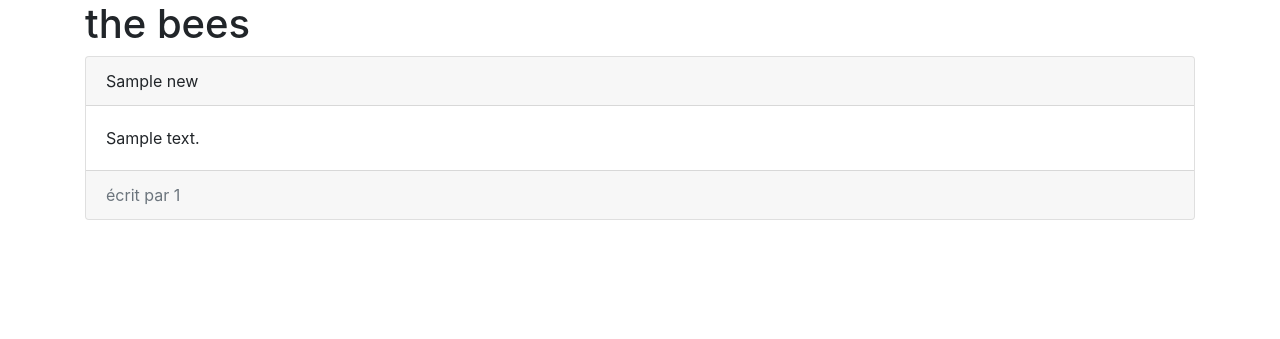
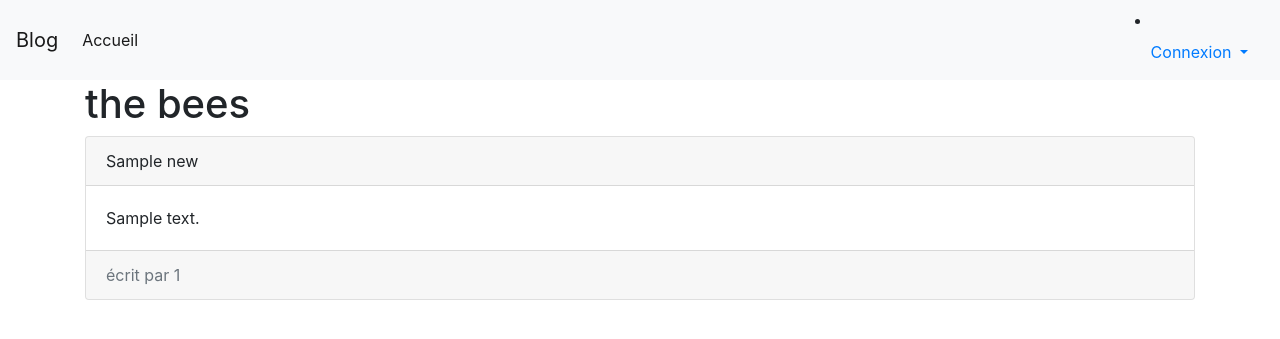
Before and after one commit to AngryKiller/Projet-NSI, a Flask app: page / in a window 1280 px wide. Shown: the top 339 px of the page. Run offline with Flask 2, Linux system fonts and the light colour scheme; tables that the repository leaves empty hold one stand-in row (values such as "Sample post"); some libraries are stand-ins or nearby versions.

Commit message:
Added page template for the render engine

```diff
--- a/templates/index.html
+++ b/templates/index.html
@@ -1,14 +1,6 @@
-<!DOCTYPE html>
-<html lang="fr">
-<head>
-    <meta charset="UTF-8">
-    <link rel="stylesheet" href="/static/css/bootstrap.css">
-    <title>Index</title>
-</head>
-<body>
-<div class="container">
-    <h1>the bees
-</h1>
+{% extends "pageTemplate.html" %}
+{% block content %}
+    <h1>the bees</h1>
     {% for article in news: %}
 
 <div class="card">
@@ -24,8 +16,4 @@
 </div>
     {% endfor %}
 
-</div>
-</body>
-<script src="https://code.jquery.com/jquery-3.5.1.slim.min.js" integrity="sha384-DfXdz2htPH0lsSSs5nCTpuj/zy4C+OGpamoFVy38MVBnE+IbbVYUew+OrCXaRkfj" crossorigin="anonymous"></script>
-<script src="/static/js/bootstrap.bundle.min.js"></script>
-</html>
+{% endblock %}
--- /dev/null
+++ b/templates/pageTemplate.html
@@ -0,0 +1,49 @@
+<!DOCTYPE html>
+<html lang="fr">
+<head>
+    {% block head %}
+    <meta charset="UTF-8">
+    <link rel="stylesheet" href="/static/css/bootstrap.css">
+    <title>{% block title %}{% endblock %}</title>
+    {% endblock %}
+</head>
+<body>
+<header>
+    {% block header %}
+        <nav class="navbar navbar-expand-lg navbar-light bg-light">
+  <a class="navbar-brand" href="#">Blog</a>
+  <button class="navbar-toggler" type="button" data-toggle="collapse" data-target="#navbarSupportedContent" aria-controls="navbarSupportedContent" aria-expanded="false" aria-label="Toggle navigation">
+    <span class="navbar-toggler-icon"></span>
+  </button>
+
+  <div class="collapse navbar-collapse" id="navbarSupportedContent">
+    <ul class="navbar-nav mr-auto">
+      <li class="nav-item active">
+        <a class="nav-link" href="#">Accueil <span class="sr-only">(current)</span></a>
+      </li>
+    </ul>
+      <li class="nav-item dropdown">
+        <a class="nav-link dropdown-toggle" href="#" id="navbarDropdown" role="button" data-toggle="dropdown" aria-haspopup="true" aria-expanded="false">
+          Connexion
+        </a>
+        <div class="dropdown-menu" aria-labelledby="navbarDropdown">
+          <a class="dropdown-item" href="#">Se connecter</a>
+          <a class="dropdown-item" href="#">Créer un compte</a>
+        </div>
+      </li>
+  </div>
+</nav>
+    {% endblock %}
+</header>
+<div class="container">
+    {% block content %}
+    {% endblock %}
+</div>
+<div id="footer">
+    {% block footer %}
+    {% endblock %}
+</div>
+</body>
+<script src="https://code.jquery.com/jquery-3.5.1.slim.min.js" integrity="sha384-DfXdz2htPH0lsSSs5nCTpuj/zy4C+OGpamoFVy38MVBnE+IbbVYUew+OrCXaRkfj" crossorigin="anonymous"></script>
+<script src="/static/js/bootstrap.bundle.min.js"></script>
+</html>
```
